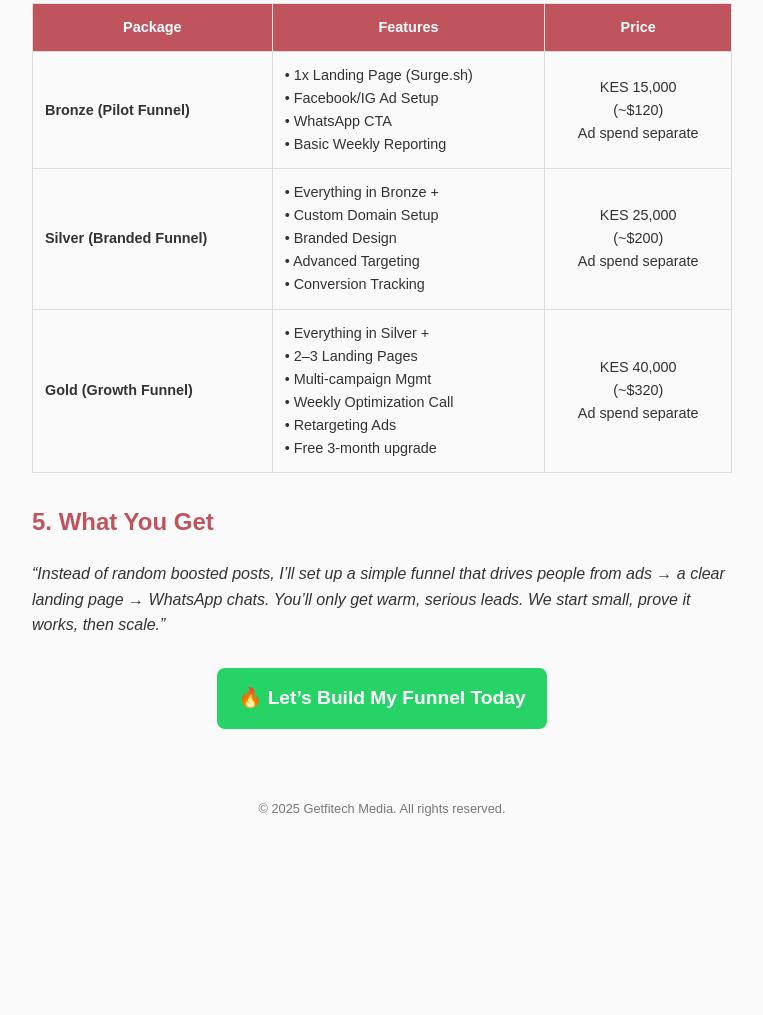
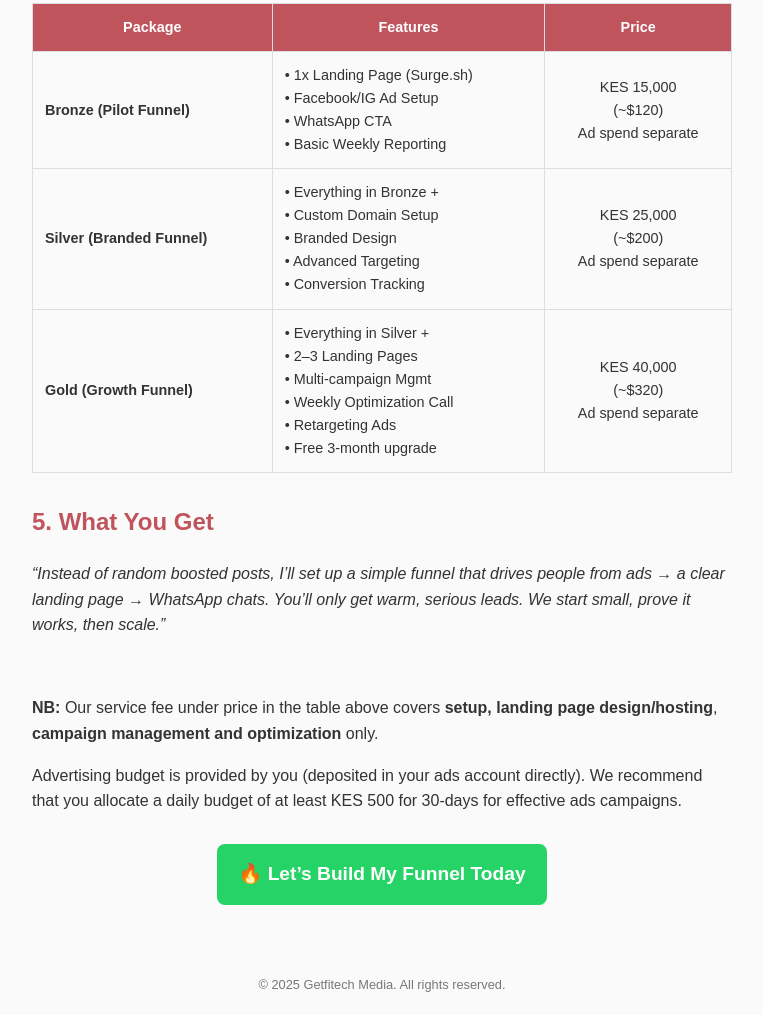
Before and after one commit to loketi/gft-media, a plain HTML site: page site/promo/funnel_landing.html in a window 1280 px wide. Shown: the part 1298-2313 px from the top of the page, without its empty margins (258-1021 px from the left). Before the commit the page ends 2137 px from the top, so only its background shows below. Drawn offline with Linux system fonts and the light colour scheme.

Commit message:
whatsapp funnel update

```diff
--- a/site/promo/funnel_landing.html
+++ b/site/promo/funnel_landing.html
@@ -173,7 +173,7 @@
     </table>
 
     <h2>5. What You Get</h2>
-    <p><i>“Instead of random boosted posts, I’ll set up a simple funnel that drives people from ads → a clear landing page → WhatsApp chats. You’ll only get warm, serious leads. We start small, prove it works, then scale.”</i></p>
+    <p><i>“Instead of random boosted posts, I’ll set up a simple funnel that drives people from ads → a clear landing page → WhatsApp chats. You’ll only get warm, serious leads. We start small, prove it works, then scale.”</i></p><br><strong><p>NB:</strong>&nbsp;Our service fee under price in the table above covers <strong>setup,</strong> <strong>landing page design/hosting</strong>, <strong>campaign management and optimization</strong> only.</p> <p>Advertising budget is provided by you (deposited in your ads account directly). We recommend that you allocate a daily budget of at least KES 500 for 30-days for effective ads campaigns.</p>
 
     <a class="cta" href="https://wa.me/254713243039?text=Hi%20Getfitech%20Media!%20I%27m%20interested%20in%20your%20Funnel%20%26%20Landing%20Page%20service.">🔥 Let’s Build My Funnel Today</a>
   </div>
```
